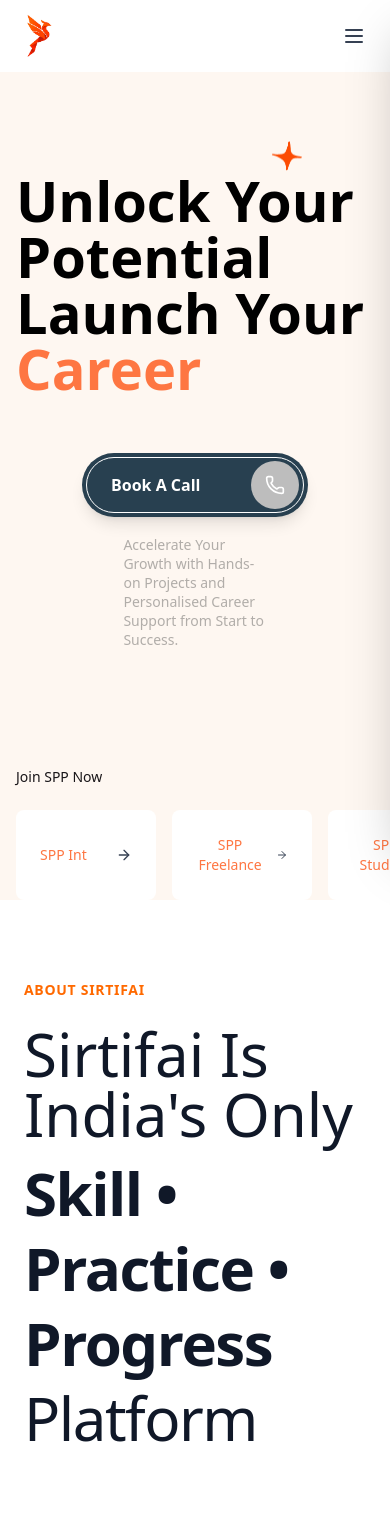
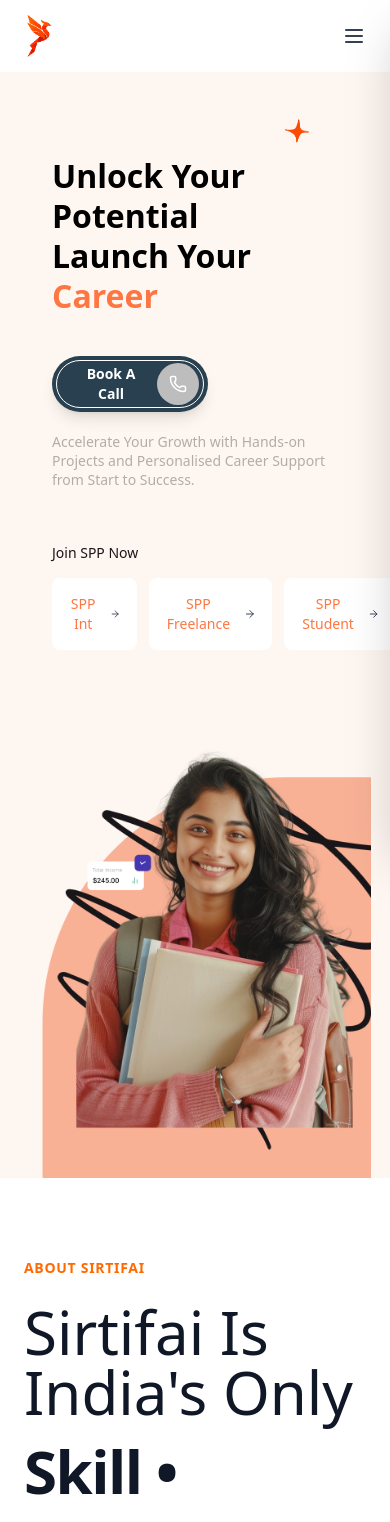
Before and after one commit to rajdeeppaul304/sirtify_frontend_new, a React (Vite) app: page / in a window 390 px wide. Shown: the top 1522 px of the page. Built offline with nearby package versions, Linux system fonts and the light colour scheme.

Commit message:
responsive home p

```diff
--- a/src/components/sections/HeroSection.tsx
+++ b/src/components/sections/HeroSection.tsx
@@ -1,53 +1,60 @@
-import { Phone, CheckCircle2, TrendingUp, ArrowRight } from 'lucide-react';
+import { Phone, ArrowRight } from 'lucide-react';
 import { SPP_OPTIONS } from '../../constants/data';
 import heroImage from "/assets/home/girl.png";
 import star from '/assets/star.png';
 
 export const HeroSection = () => {
   return (
-    <div className='w-full flex justify-between items-start pt-[100px] overflow-hidden'>
+    <div className="w-full flex flex-col lg:flex-row justify-between items-start pt-[20px] lg:pt-[100px] overflow-hidden">
+
       {/* Text Content */}
-      <div className="relative w-full lg:max-w-[700px] lg:mx-10 flex flex-col justify-start items-start gap-30 px-4 xl:px-0">
+      <div className="relative w-full lg:max-w-[700px] lg:mx-10 flex flex-col justify-start items-start gap-8 px-13 xl:px-0">
 
-        <div className='w-full flex flex-col gap-[57px]'>
-          <div className='relative w-full'>
-            <img className='absolute right-[20%] lg:right-[-1%] top-[-14%] w-[30px] h-[30px]' src={star} alt="Star" />
+        <div className="w-full flex flex-col gap-10">
+          <div className="relative w-full">
+            <img
+              className="absolute right-[10%] lg:right-[-1%] top-[12%] lg:top-[-8%] w-[24px] h-[24px] lg:w-[30px] lg:h-[30px]"
+              src={star}
+              alt="Star"
+            />
 
-            <h1 className="text-[3.5rem] lg:text-[4rem] leading-[100%] font-semibold font-open-sans text-black">
-              Unlock Your Potential <br /> Launch  Your <span className='text-[#FE7642]'>Career</span>
+            <h1 className="text-[2rem] sm:text-[2.5rem] lg:text-[4rem] leading-tight font-semibold pt-16 lg:pt-0 font-open-sans text-black">
+              Unlock Your Potential <br /> Launch Your{" "}
+              <span className="text-[#FE7642]">Career</span>
             </h1>
           </div>
 
-          <div className='flex flex-col sm:flex-row justify-start gap-[18px] items-center'>
-
-            <div className="bg-[#284050] text-white rounded-full text-base font-semibold flex items-center justify-between gap-3 hover:bg-gray-700 transition-all duration-300 shadow-lg hover:shadow-xl hover:scale-105 w-[226px] h-[64px] p-1">
-              <button className='border border-gray-border rounded-full w-full h-full flex justify-between pl-6 pr-1 py-5 items-center gap-2 font-open-sans'>
+          <div className="flex flex-col sm:flex-row justify-start gap-5 items-start sm:items-center">
+            {/* Button */}
+            <div className="bg-[#284050] text-white rounded-full text-sm sm:text-base font-semibold flex items-center justify-between gap-3 hover:bg-gray-700 transition-all duration-300 shadow-lg hover:shadow-xl hover:scale-105 w-[40vw] lg:w-full sm:w-[226px] h-[56px] sm:h-[64px] p-1">
+              <button className="border border-gray-border rounded-full w-[40vw] lg:w-full h-full flex justify-between pl-4 pr-1 py-4 sm:pl-6 sm:py-5 items-center gap-2 font-open-sans">
                 Book A Call
-                <div className='rounded-full p-3.5 bg-[#bdbdbd] flex justify-center items-center'>
-                  <Phone size={20} />
+                <div className="rounded-full p-3 bg-[#bdbdbd] flex justify-center items-center">
+                  <Phone size={18} />
                 </div>
               </button>
-
             </div>
 
-            <p className="text-[#b1ada9] font-inter font-normal text-[.875rem] leading-[136%] w-[40%]">
+            {/* Paragraph */}
+            <p className="text-[#b1ada9] font-inter font-normal text-[0.875rem] leading-[136%] sm:w-[60%] w-full">
               Accelerate Your Growth with Hands-on Projects and Personalised Career Support from Start to Success.
             </p>
-
           </div>
         </div>
 
         {/* Join SPP Now Section */}
-        <div className="flex flex-col justify-start items-start gap-6">
-          <h2 className="text-[.875rem] font-inter font-normal leading-[120%] text-[#191619]">Join SPP Now</h2>
+        <div className="flex flex-col justify-start items-start gap-4 sm:gap-6 mt-6">
+          <h2 className="text-[0.875rem] font-inter font-normal leading-[120%] text-[#191619]">
+            Join SPP Now
+          </h2>
 
-          <div className="flex flex-row gap-4">
+          <div className="flex  lg:flex-col sm:flex-row pb-12 lg:pb-0 gap-3 sm:gap-4 w-full">
             {SPP_OPTIONS.map((option) => (
               <button
                 key={option.id}
-                className="px-6 py-[25px] bg-white text-gray-700 rounded-lg text-sm font-medium flex items-center justify-between gap-3 min-w-[140px] hover:bg-gray-50 transition-all duration-300 hover:shadow-md group hover:scale-105"
+                className="px-4 py-4 sm:px-6 sm:py-[25px] bg-white text-gray-700 rounded-lg text-sm font-medium flex items-center justify-between gap-3 sm:min-w-[140px] hover:bg-gray-50 transition-all duration-300 hover:shadow-md group hover:scale-105"
               >
-                <span className='text-[#FE7642]'>{option.label}</span>
+                <span className="text-[#FE7642]">{option.label}</span>
                 <ArrowRight size={16} className="group-hover:translate-x-2 transition-transform duration-300" />
               </button>
             ))}
@@ -55,10 +62,13 @@
         </div>
       </div>
 
-      {/* Right Side with Image and Abstract Shapes */}
-      <div className="relative flex justify-center items-center h-[600px]">
-        <img className='hidden lg:flex object-cover relative' src={heroImage} alt="Woman Holding Book" />
-
+      {/* Right Side with Image */}
+      <div className="relative flex justify-center items-center mt-10 lg:mt-0 h-auto lg:h-[600px] w-full lg:w-auto">
+        <img
+          className="object-contain max-w-[90%] sm:max-w-[400px] lg:max-w-none lg:flex"
+          src={heroImage}
+          alt="Woman Holding Book"
+        />
       </div>
     </div>
   );
```
